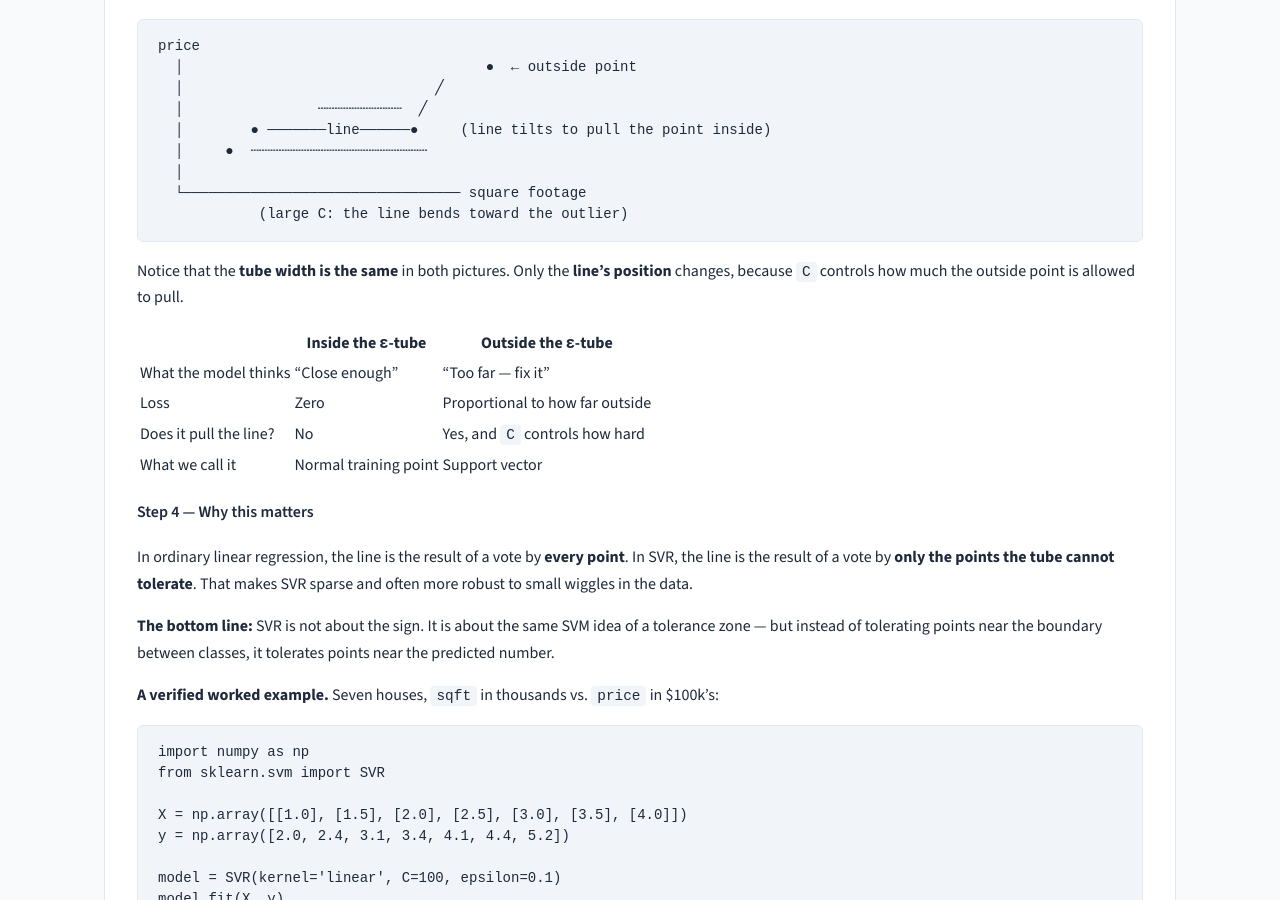
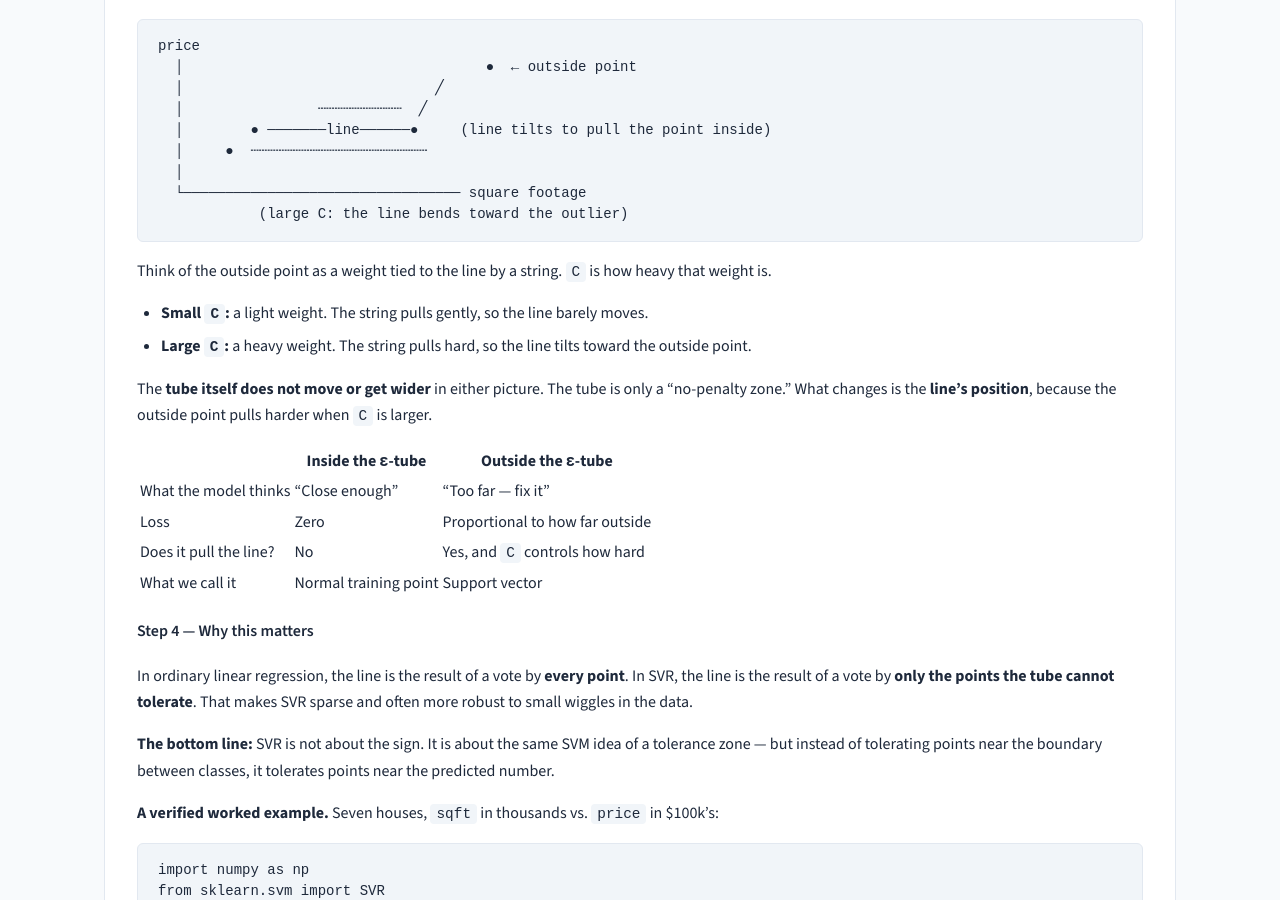
Before and after one commit to rilov/handbook, a Jekyll site: the page built from _topics/SVM Part 1 - Hyperplanes and Linear Classification.md, in a window 1280 px wide and 900 px high, scrolled down 3927 px. Built offline with Jekyll 4.4.1, drawn with Linux system fonts in a browser that asks for light colours; our own code applies the rules of GitHub Pages for plain Markdown files.

Commit message:
Clarify that C is the pulling force, not the tube width, using a weight analogy

````diff
--- a/_topics/SVM Part 1 - Hyperplanes and Linear Classification.md
+++ b/_topics/SVM Part 1 - Hyperplanes and Linear Classification.md
@@ -183,7 +183,12 @@ price
             (large C: the line bends toward the outlier)
 ```
 
-Notice that the **tube width is the same** in both pictures. Only the **line's position** changes, because `C` controls how much the outside point is allowed to pull.
+Think of the outside point as a weight tied to the line by a string. `C` is how heavy that weight is.
+
+- **Small `C`:** a light weight. The string pulls gently, so the line barely moves.
+- **Large `C`:** a heavy weight. The string pulls hard, so the line tilts toward the outside point.
+
+The **tube itself does not move or get wider** in either picture. The tube is only a "no-penalty zone." What changes is the **line's position**, because the outside point pulls harder when `C` is larger.
 
 | | Inside the ε-tube | Outside the ε-tube |
 |---|---|---|
````
